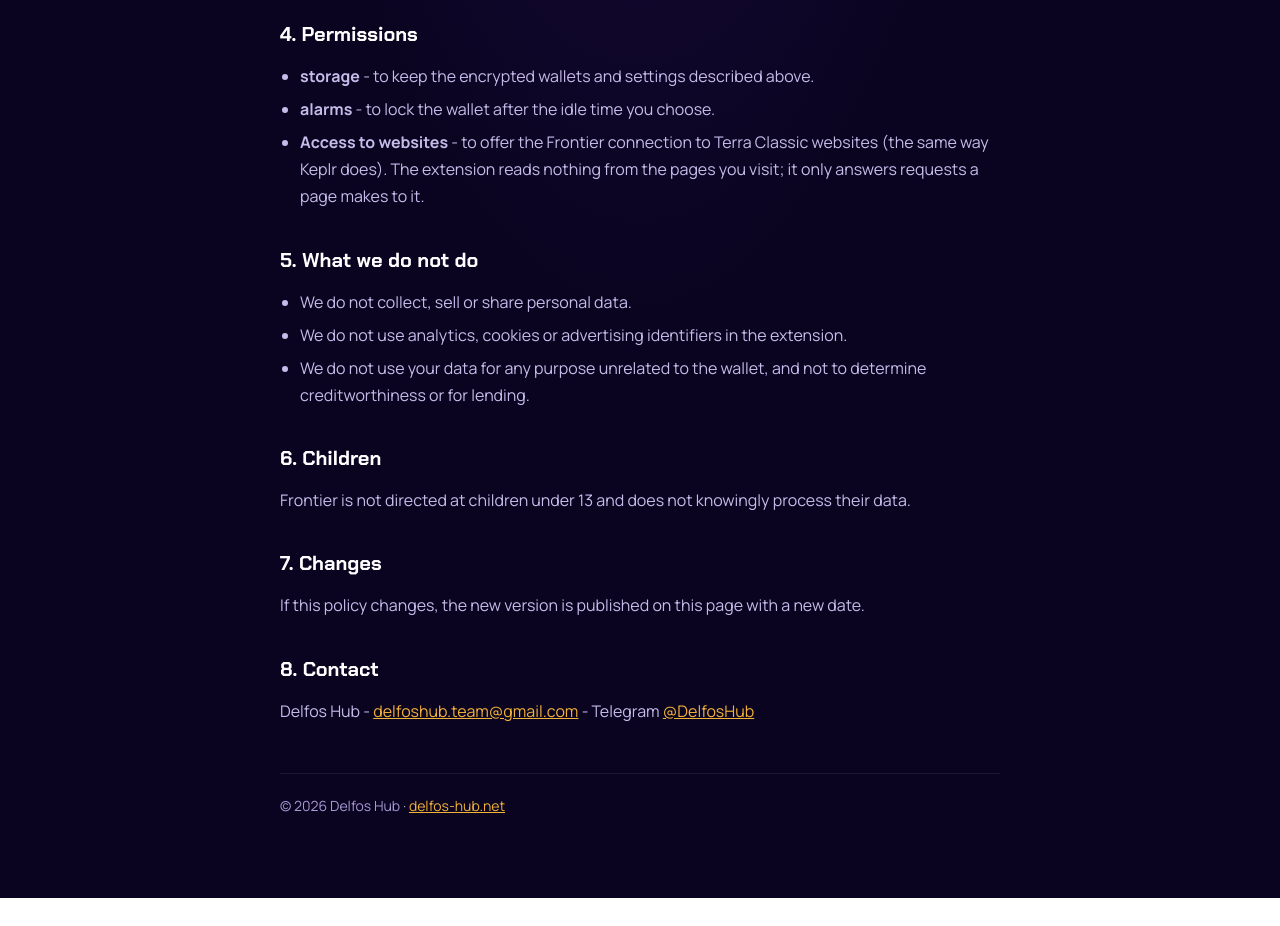
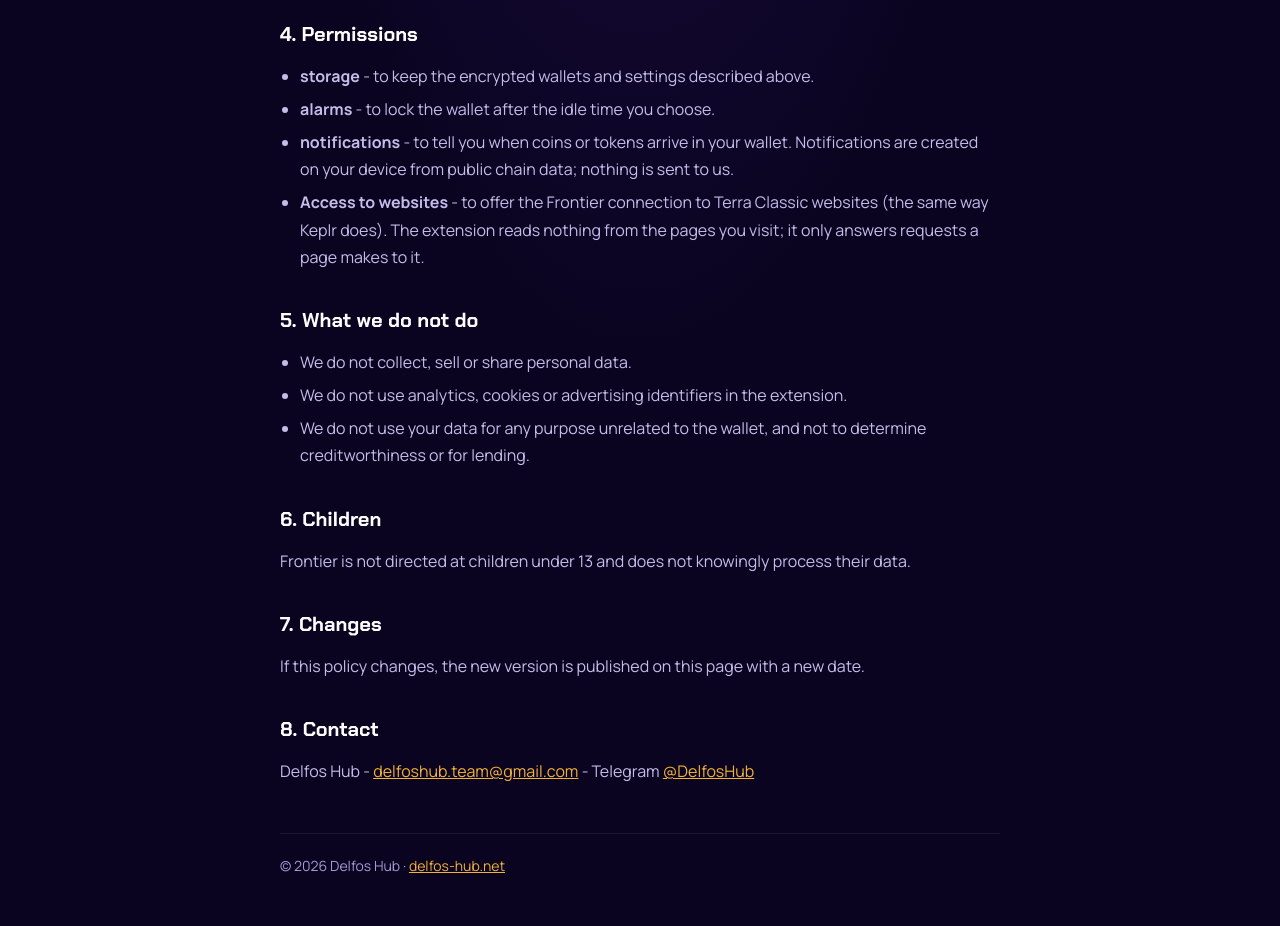
Before and after one commit to delfos-hub/delfos-site, a plain HTML site: page frontier/privacy.html in a window 1280 px wide. Shown: the part 1440-2366 px from the top of the page. Before the commit the page ends 2338 px from the top, so only its background shows below. Drawn offline with Linux system fonts and the light colour scheme.

Commit message:
Privacy: notifications permission

```diff
--- a/frontier/privacy.html
+++ b/frontier/privacy.html
@@ -70,6 +70,7 @@ code{font:13px 'JetBrains Mono',monospace;background:rgba(255,255,255,.06);paddi
   <ul>
     <li><b>storage</b> - to keep the encrypted wallets and settings described above.</li>
     <li><b>alarms</b> - to lock the wallet after the idle time you choose.</li>
+    <li><b>notifications</b> - to tell you when coins or tokens arrive in your wallet. Notifications are created on your device from public chain data; nothing is sent to us.</li>
     <li><b>Access to websites</b> - to offer the Frontier connection to Terra Classic websites (the same way Keplr does). The extension reads nothing from the pages you visit; it only answers requests a page makes to it.</li>
   </ul>
 
```
